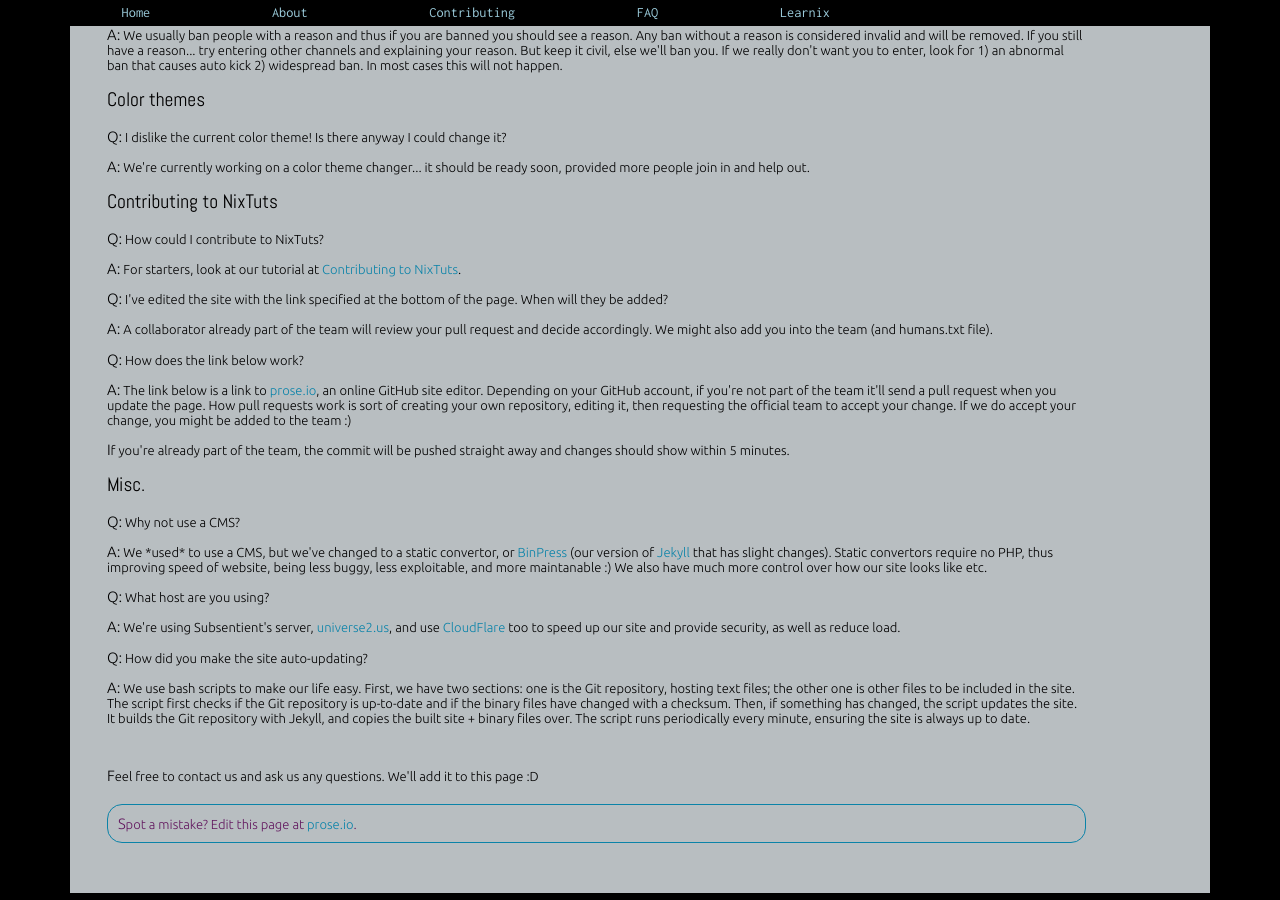
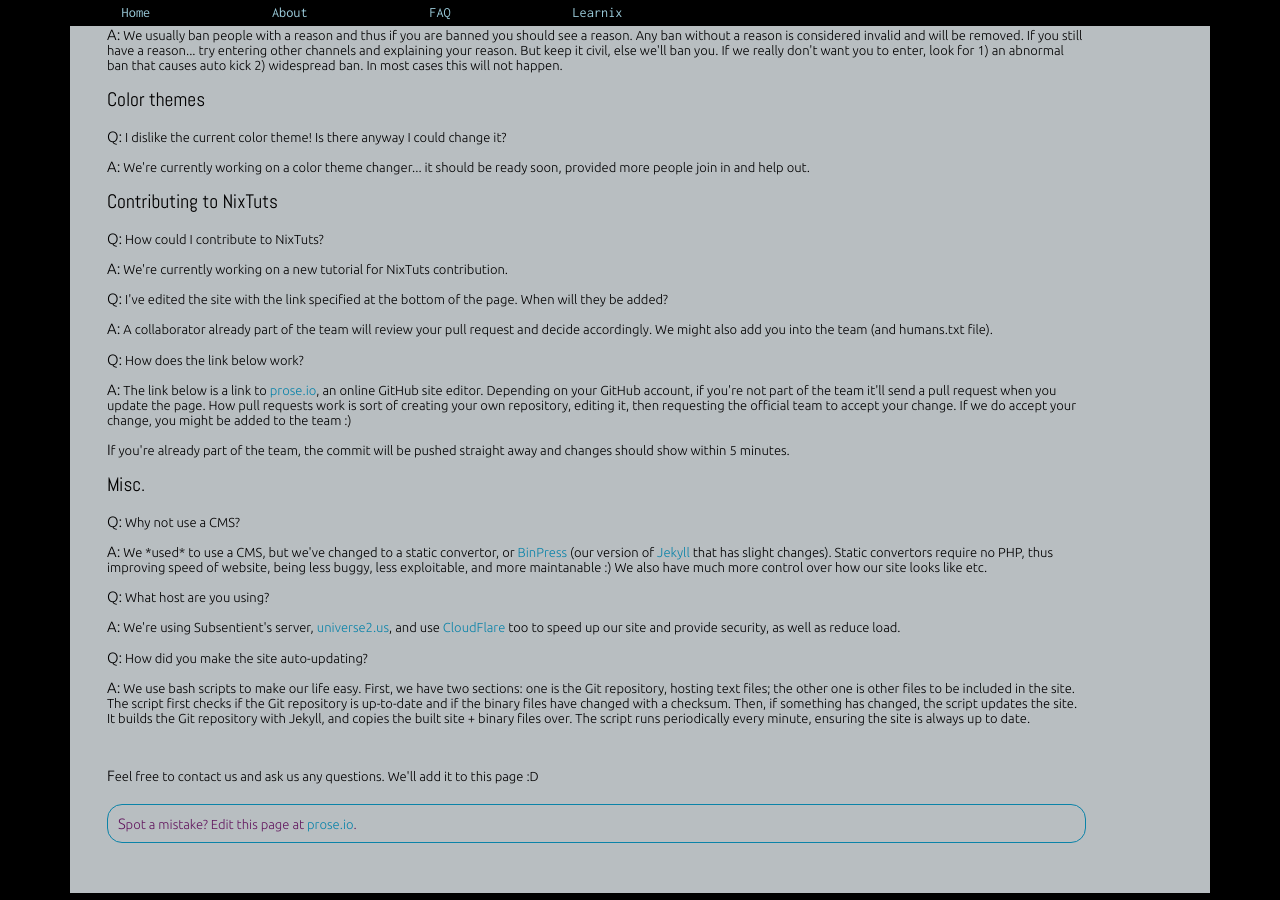
Before and after one commit to jakesylvestre/site, a Jekyll site: the page built from faq.html, in a window 1280 px wide and 900 px high, scrolled down 607 px. Built offline with Jekyll 4.4.1, drawn with Linux system fonts in a browser that asks for light colours; nearby versions of some CDN libraries.

Commit message:
Remove NixTuts tutorials and place into archives. We're rewriting everything.

```diff
--- a/_includes/snippets/nav.html
+++ b/_includes/snippets/nav.html
@@ -1,7 +1,6 @@
 <ul class="clearfix">
     <li><a href='/'>Home</a></li>
     <li><a href='/about.html'>About</a></li>
-    <li><a href='/nixtuts/NixTutsContrib.html'>Contributing</a></li>
     <li><a href='/faq.html'>FAQ</a></li>
     <li><a href='http://dams.insomnia247.nl/Public/Learnix.html'>Learnix</a></li>
 </ul>
--- a/faq.html
+++ b/faq.html
@@ -35,7 +35,7 @@ location: faq.html
 <h2>Contributing to NixTuts</h2>
 
 <p>Q: How could I contribute to NixTuts?</p>
-<p>A: For starters, look at our tutorial at <a href="/NixTuts/NixTutsContrib.html">Contributing to NixTuts</a>.</p>
+<p>A: We're currently working on a new tutorial for NixTuts contribution.</p>
 
 <p>Q: I've edited the site with the link specified at the bottom of the page. When will they be added?</p>
 <p>A: A collaborator already part of the team will review your pull request and decide accordingly. We might also add you into the team (and humans.txt file).</p>
```
Also changed, not shown: _archives/2012-10-12-NixTutsContrib-Git.md (renamed from _posts/NixTuts/2012-10-12-NixTutsContrib-Git.md, +3 -3 lines), _archives/2012-10-12-NixTutsContrib-Posts.md (renamed from _posts/NixTuts/2012-10-12-NixTutsContrib-Posts.md, +3 -3 lines), _archives/2012-10-12-NixTutsContrib.md (renamed from _posts/NixTuts/2012-10-12-NixTutsContrib.md, +4 -4 lines).
